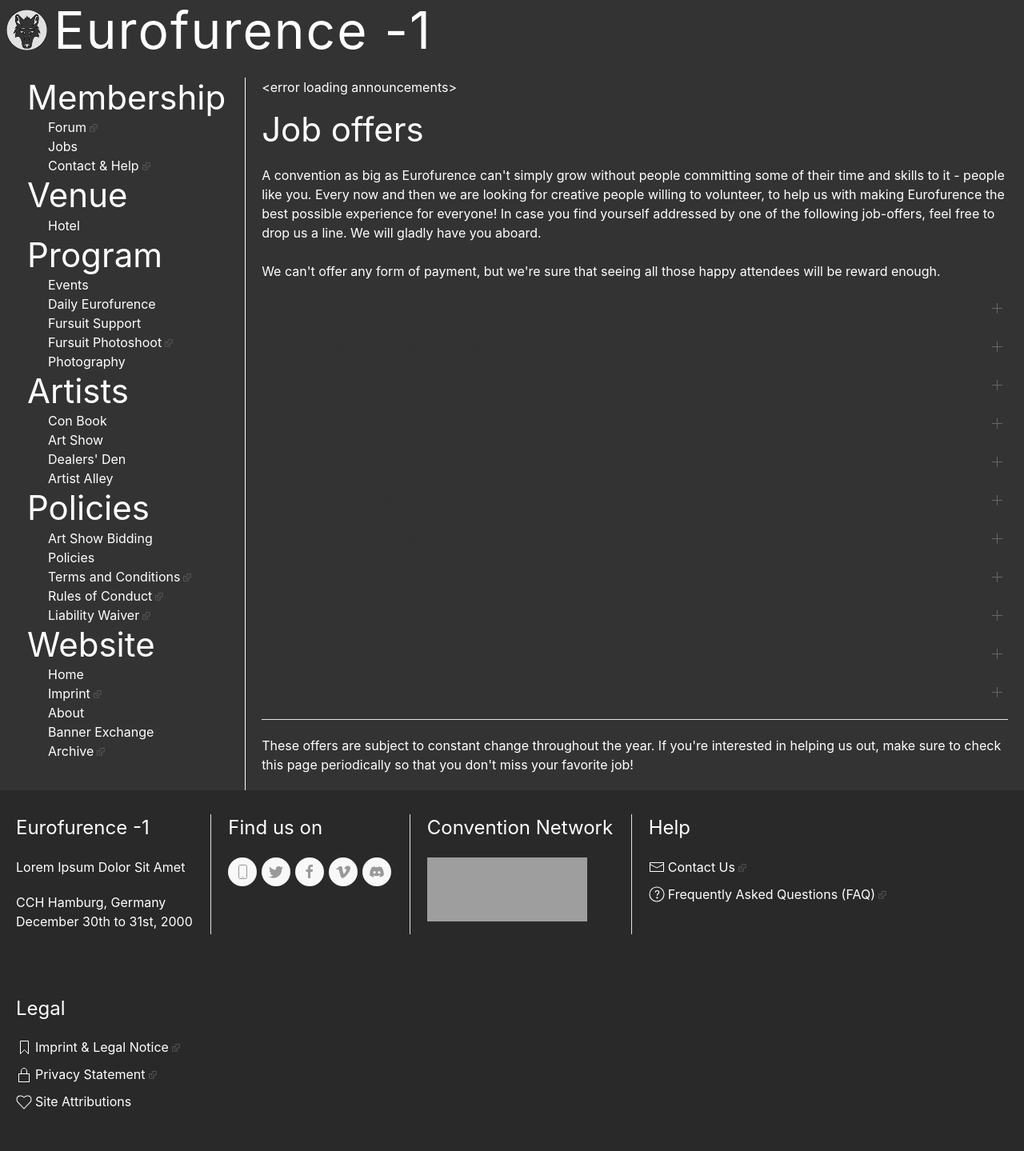
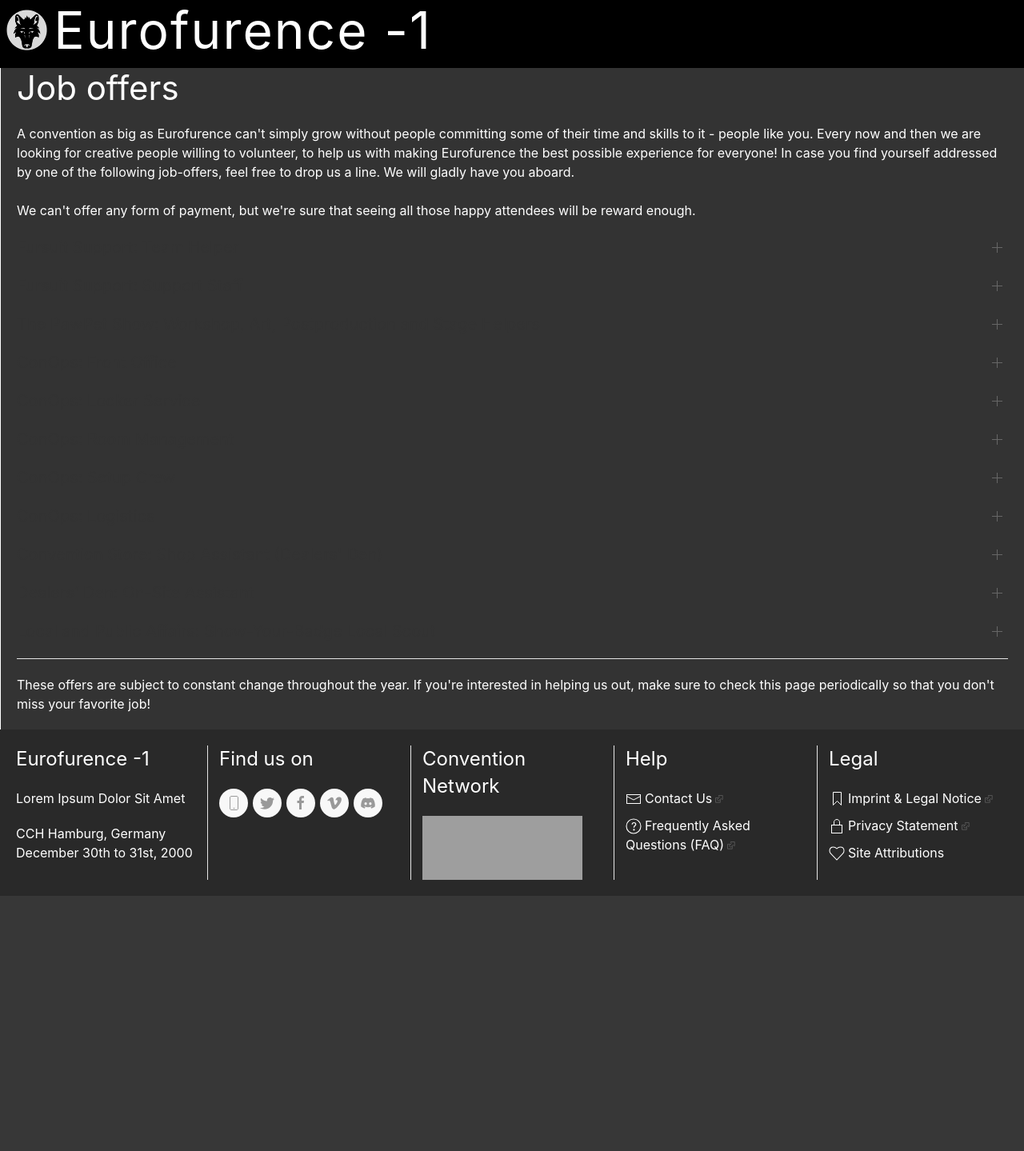
Before and after one commit to dogpixels/EFWebCore, a PHP site: page /jobs in a window 1280 px wide. Shown: the whole page at 80% size. After the commit the page ends 1120 px from the top, so only its background shows below. Run offline with PHP 8.4, Linux system fonts and the light colour scheme; data that the repository does not hold is empty; grey boxes are pictures that could not be loaded.

Commit message:
refactor(css): :recycle: redesign wireframe

```diff
--- a/www/core.config.json
+++ b/www/core.config.json
@@ -37,8 +37,8 @@
 		"hrefSuffix": "",
 		"templates":
 		{
-			"nav": "<ul>{categories}</ul>",
-			"category": "<li><h1>{title}</h1><ul>{items}</ul></li>",
+			"nav": "<div role=\"list\" class=\"uk-grid-small uk-child-width-1-3@s uk-child-width-1-6@m uk-grid-divider\" uk-grid>{categories}</div>",
+			"category": "<div role=\"listitem\"><h3>{title}</h3><ul>{items}</ul></div>",
 			"item": "<li><a href=\"{href}{hrefSuffix}\" class=\"{ifActiveClass}\"{externalTarget}>{menuText}</a></li>"
 		},
 		"categoryOrder":
--- a/www/css/main.css
+++ b/www/css/main.css
@@ -1,3 +1,8 @@
+:root {
+	--menu-button-size: calc(2em + 14px);
+	--header-height: 85px;
+}
+
 * {
 	box-sizing: border-box;
 }
@@ -13,7 +18,7 @@ a {
 	color: #fff;
 }
 a:hover {
-	color: orange;
+	color: #ffa500;
 }
 a[href^="http"]:not([class^="ef-hide-ext"]):after {
     display: inline-block;
@@ -27,15 +32,22 @@ a[href^="http"]:not([class^="ef-hide-ext"]):after {
 	background-size: contain;
 }
 
-/* flex layout utility */
-.flex-container {
-	display: flex;
+/* header */
+header, label#nav-button {
+	position: fixed;
+	top: 0;
+	width: 100%;
+	height: var(--header-height);
 }
-.flex-1 {
-	flex: 1;
+header {
+	z-index: 7;
+	background-color: #000;
+}
+label#nav-button {
+	cursor: pointer;
+	z-index: 8;
 }
 
-/* body area */
 header h1 {
 	font-size: 4em;
 	letter-spacing: 2px;
@@ -51,80 +63,61 @@ header h1 {
 	background: url(../img/logo.png) no-repeat;
 	background-size: contain;
 }
+
+/* navigation */
 nav {
-	overflow: hidden;
-	white-space: nowrap;
+	position: fixed;
+	z-index: 7;
+	padding: 0 20px;
+	width: 100%;
+	height: 100vh;
+	left: -100vw;
+	transition: left .2s;
+	background-color: rgba(0, 0, 0, 0.9);
+	overflow: auto;
 }
-nav > * {
-	padding-right: 20px;
+input#nav-state {
+	position: fixed;
+	left: -100vw;
 }
-nav h1 {
-	margin: 0 4px 0;
+
+#nav-state:checked ~ nav {
+	left: 0vw;
+}
+
+nav ul {
+	padding-left: 0;
 }
 nav li {
 	position: relative;
 	list-style: none;
 }
+
+
+/* body area */
 main {
+	margin-top: var(--header-height);
 	border-left: 1px solid white;
 	padding: 0 20px;
 	overflow: hidden;
 }
 
 /* news */
-#news {
-	display: flex;
-	margin-bottom: 1em;
-}
-#news article a {
-	display: inline-block;
-	border: 1px solid gray;
-	padding: 4px 8px;
-}
-#news article a ~ a {
-	border-left: 1px solid gray;
-}
-#news cite, #news time {
+#news cite {
 	display: block;
-}
-#news a {
-	position: relative;
-}
-#news a[href^="http"]:after {
-	position: absolute;
-	left: auto;
-	right: 0;
-	bottom: 4px;
 }
 
 /* footer */
 footer {
-	text-align: center;
+	padding: 20px;
 	background-color: rgba(0, 0, 0, 0.2);
-}
-footer > section {
-	display: inline-block;
-	position: relative;
-	vertical-align: top;
-	padding: 30px 20px;
-	text-align: left;
-}
-footer section ~ section::before {
-	display: inline-block;
-	position: absolute;
-	top: 30px;
-	left: -2px;
-	height: 150px;
-	content: " ";
-	border-left: 1px solid #e4e4e4;
-	vertical-align: middle;
 }
 footer .uk-button-group {
 	display: inline-flex;
 	vertical-align: middle;
 	position: relative;
 }
-footer .uk-button-group a ~ a{
+footer .uk-button-group a ~ a {
 	margin-left: 6px;
 }
 
--- a/www/css/responsive.css
+++ b/www/css/responsive.css
@@ -1,42 +1,6 @@
-:root {
-	--menu-button-size: calc(2em + 14px);
-}
-
-nav {
-	transition: max-width .2s;
-	z-index: 7;
-}
-#news {
-	transition: margin-left .2s;
-}
-#nav-state {
-	position: fixed;
-	left: -100vw;
-	top: -100vh;
-}
-#nav-button {
-	position: absolute;
-	left: -100vw;
-	width: var(--menu-button-size, 100);
-	height: var(--menu-button-size, 100);
-	z-index: 9;
-	background: #000 url(../img/menu-button-retina.png) center center/contain no-repeat;
-	cursor: pointer;
-	border-radius: 100%;
-}
-#nav-state:checked ~ nav {
-	max-width: 100%;
-	width: 100%;
-}
-
 @media (max-width: 1080px) {
-	header {
-		position: fixed;
-		top: 0;
-		z-index: 8;
-		width: 100%;
-		height: var(--menu-button-size, 100);
-		background-color: #000;
+	:root {
+		--header-height: 46px;
 	}
 	header h1 {
 		padding-left: .25em;
@@ -44,35 +8,7 @@ nav {
 		font-size: 2em;
 		letter-spacing: normal;
 	}
-	#nav-button {
-		position: fixed;
-		top: 0;
-		left: 0;
-	}
-	nav {
-		position: fixed;
-		top: 0;
-		left: 0;
-		max-width: 0;
-		margin-top: var(--menu-button-size, 100);
-		background-color: rgba(0, 0, 0, 0.9);
-		height: 100vh;
-		overflow: scroll;
-	}
-	main {
-		margin-top: var(--menu-button-size, 100);
-		border-left: none;
-		padding: 8px;
-	}
 	footer > section {
 		padding: 8px;
 	}
 }
-
-
-/* footer */
-@media (max-width: 1330px) {
-	footer {
-		text-align: left;
-	}
-}
--- a/www/index.php
+++ b/www/index.php
@@ -156,32 +156,38 @@
 		<header>
 			<h1><span class="ef-logo"></span>Eurofurence <?= $core->current->number ?></h1>
 		</header>
-		<div class="flex-container">
+
 		<input type="checkbox" id="nav-state" />
 		<label for="nav-state" id="nav-button"></label>
-			<nav>
+		<nav id="nav">
+			<a href="home" id="ef-homelink">&lt; Home Page</a>
+			<hr />
 			<?= $core->get_menu() ?>
+			<hr />
+			<h3>News</h3>
+			<div id="news" class="uk-grid-small uk-child-width-1-3@s uk-child-width-1-6@m uk-grid-divider" uk-grid>
+				<div>JavaScript required to view the latest announcements from Eurofurence.</div>
+			</div>
 		</nav>
 
-			<main class="flex-1">
-				<div id="news" class="js-disabled">JavaScript required to view the latest announcements from Eurofurence.</div>
+		<main id="main"<?= ($core->current->menuText === 'Home'? ' class="ef-landingpage"' : '') ?>>
 			<div id="content">
 				<?= $core->get_content() ?>
 			</div>
 		</main>
-		</div>
 
 		<footer>
-			<section>
+			<div class="uk-grid-small uk-child-width-1-2@s uk-child-width-1-3@m uk-child-width-expand@l uk-grid-divider" uk-grid>
+				<div>
 					<h3>Eurofurence <?= $core->current->number ?></h3>
 					<span><?= $core->current->theme ?></span>
 					<p>
 						<?= $core->current->location ?><br />
 						<?= $core->current->dates ?>
 					</p>
-			</section>
+				</div>
 
-			<section>
+				<div>
 					<h3>Find us on</h3>
 					<div class="uk-button-group">
 						<!-- <a href="home" class="uk-icon-button uk-icon" uk-tooltip="pos:top" title="Homepage" uk-icon="home"></a> -->
@@ -191,9 +197,9 @@
 						<a target="_blank" href="https://vimeo.com/eurofurence" class="ef-hide-ext uk-icon-button uk-icon" uk-tooltip="pos:bottom" title="Vimeo" uk-icon="vimeo"></a>
 						<a target="_blank" href="https://discord.com/invite/VMESBMM" class="ef-hide-ext uk-icon-button uk-icon" uk-tooltip="pos:bottom" title="Discord" uk-icon="discord"></a>
 					</div>
-			</section>
+				</div>
 
-			<section>
+				<div>
 					<h3>Convention Network</h3>
 					<div id="links">
 						<div uk-slideshow="autoplay: true; autoplay-interval: 3000; animation: pull; ratio: 5:2">
@@ -202,24 +208,25 @@
 							</ul>
 						</div>
 					</div>
-			</section>
+				</div>
 
-			<section>
+				<div>
 					<h3>Help</h3>
 					<ul class="uk-list">
 						<li><a href="https://help.eurofurence.org/contact" target="_blank"><span uk-icon="icon:mail" class="ef-uk-icon-lift"></span>Contact Us</a></li>
 						<li><a href="https://help.eurofurence.org/faq" target="_blank"><span uk-icon="icon:question" class="ef-uk-icon-lift"></span>Frequently Asked Questions (FAQ)</a></li>
 					</ul>
-			</section>
+				</div>
 
-			<section>
+				<div>
 					<h3>Legal</h3>
 					<ul class="uk-list">
 						<li><a href="https://help.eurofurence.org/legal/imprint" target="_blank"><span uk-icon="icon:bookmark" class="ef-uk-icon-lift"></span>Imprint &amp; Legal Notice</a></li>
 						<li><a href="https://help.eurofurence.org/legal/privacy" target="_blank"><span uk-icon="icon:lock" class="ef-uk-icon-lift"></span>Privacy Statement</a></li>
 						<li><a href="website"><span uk-icon="icon:heart" class="ef-uk-icon-lift"></span>Site Attributions</a></li>
 					</ul>
-			</section>
+				</div>
+			</div>
 		</footer>
 		<script src="js/uikit.min.js"></script>
 		<script src="js/uikit-icons.min.js"></script>
--- a/www/js/newsagent.js
+++ b/www/js/newsagent.js
@@ -62,7 +62,7 @@ class NewsAgent
 		for (let i = 0; i < items.length; i++)
 		{
 			const item = items[i];
-			news.innerHTML += `<article><a href="${item.link}" target="_blank" data-lastmodified="${item.timestamp}"><cite>${item.subject}</cite><time>${item.time}</time></a></article>`;
+			news.innerHTML += `<div role="listitem"><a href="${item.link}" target="_blank" data-lastmodified="${item.timestamp}"><cite>${item.subject}</cite><time>${item.time}</time></a></div>`;
 		}
 	}
 }
```
Lines whose indentation alone changed are shown as unchanged.
